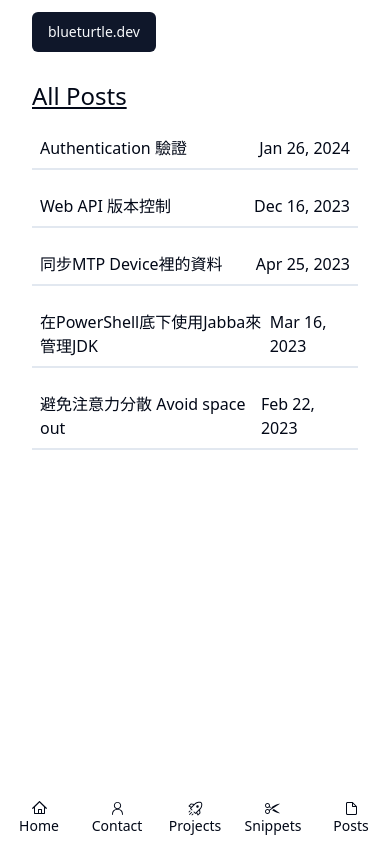
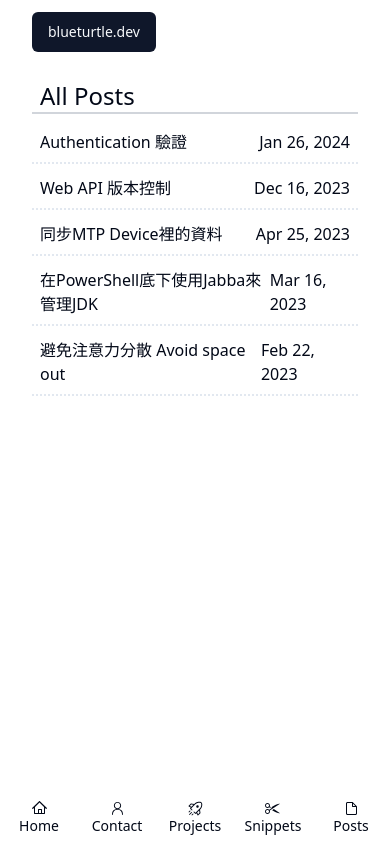
Before and after one commit to tarmacChen/blueturtle.dev, a Next.js app: page /posts in a window 390 px wide. Built offline with nearby package versions, Linux system fonts and the light colour scheme.

Commit message:
adjust posts page layout

```diff
--- a/src/components/FooterSection.tsx
+++ b/src/components/FooterSection.tsx
@@ -6,8 +6,8 @@ export const FooterSection = ({ visible }: { visible?: boolean }) => {
     : 'hidden fixed w-screen bottom-0 justify-center';
 
   return (
-    <div className={navbarClasses}>
+    <footer className={navbarClasses}>
       <MobileNavbar />
-    </div>
+    </footer>
   );
 };
--- a/src/components/MainWrapper.tsx
+++ b/src/components/MainWrapper.tsx
@@ -10,12 +10,12 @@ export const MainWrapper = ({
 }) => {
   return (
     <>
-      <div className="w-full lg:w-2/3 mx-auto">
-        <div className="overflow-hidden">
+      <header className="w-full lg:w-2/3 mx-auto">
+        <nav className="overflow-hidden">
           <NavbarSection />
-        </div>
+        </nav>
         <div className="mt-20 px-8 overflow-scroll">{children}</div>
-      </div>
+      </header>
       <FooterSection visible={showMobileNavbar} />
     </>
   );
--- a/src/components/MobileNavbar.tsx
+++ b/src/components/MobileNavbar.tsx
@@ -33,7 +33,7 @@ export function MobileNavbar() {
   };
 
   const Navbar = () => (
-    <div className={containerClasses}>
+    <nav className={containerClasses}>
       <NavbarItem href="/">
         <HomeIcon />
         Home
@@ -54,7 +54,7 @@ export function MobileNavbar() {
         <FileIcon />
         Posts
       </NavbarItem>
-    </div>
+    </nav>
   );
 
   return <Navbar />;
--- a/src/pages/_app.tsx
+++ b/src/pages/_app.tsx
@@ -1,10 +1,14 @@
 import '@/styles/globals.css';
 import type { AppProps } from 'next/app';
+import Head from 'next/head';
 
 export default function App({ Component, pageProps }: AppProps) {
   return (
-    <div>
+    <>
+      <Head>
+        <title>blueturtle.dev</title>
+      </Head>
       <Component {...pageProps} />
-    </div>
+    </>
   );
 }
--- a/src/pages/posts/index.tsx
+++ b/src/pages/posts/index.tsx
@@ -35,8 +35,10 @@ export default function PostsPage({ mdFiles }: { mdFiles: MarkdownFile[] }) {
 
     return (
       <MainWrapper showMobileNavbar={isScrollingUp}>
-        <div className="flex flex-col gap-4 mx-auto ">
-          <h1 className="text-2xl underline">All Posts</h1>
+        <h1 className="text-2xl border-b-2 pl-2 mb-2 border-b-gray-300">
+          All Posts
+        </h1>
+        <div className="flex flex-col gap-1 mx-auto ">
           {mdFiles.map((file) => {
             const createdTime = moment(file.metadata.createdTime).format('ll');
             const url = `/posts/${file.metadata?.title}`;
@@ -47,7 +49,7 @@ export default function PostsPage({ mdFiles }: { mdFiles: MarkdownFile[] }) {
                 key={file.filename}>
                 <Link
                   href={url}
-                  className="flex flex-row w-full border-b-2 p-2 hover:text-blue-600 hover:underline justify-between">
+                  className="flex flex-row w-full border-b-2 p-2 border-dotted hover:text-blue-600 hover:border-b-blue-600 justify-between">
                   <div>{file.metadata.title}</div>
                   <div>{createdTime}</div>
                 </Link>
```
